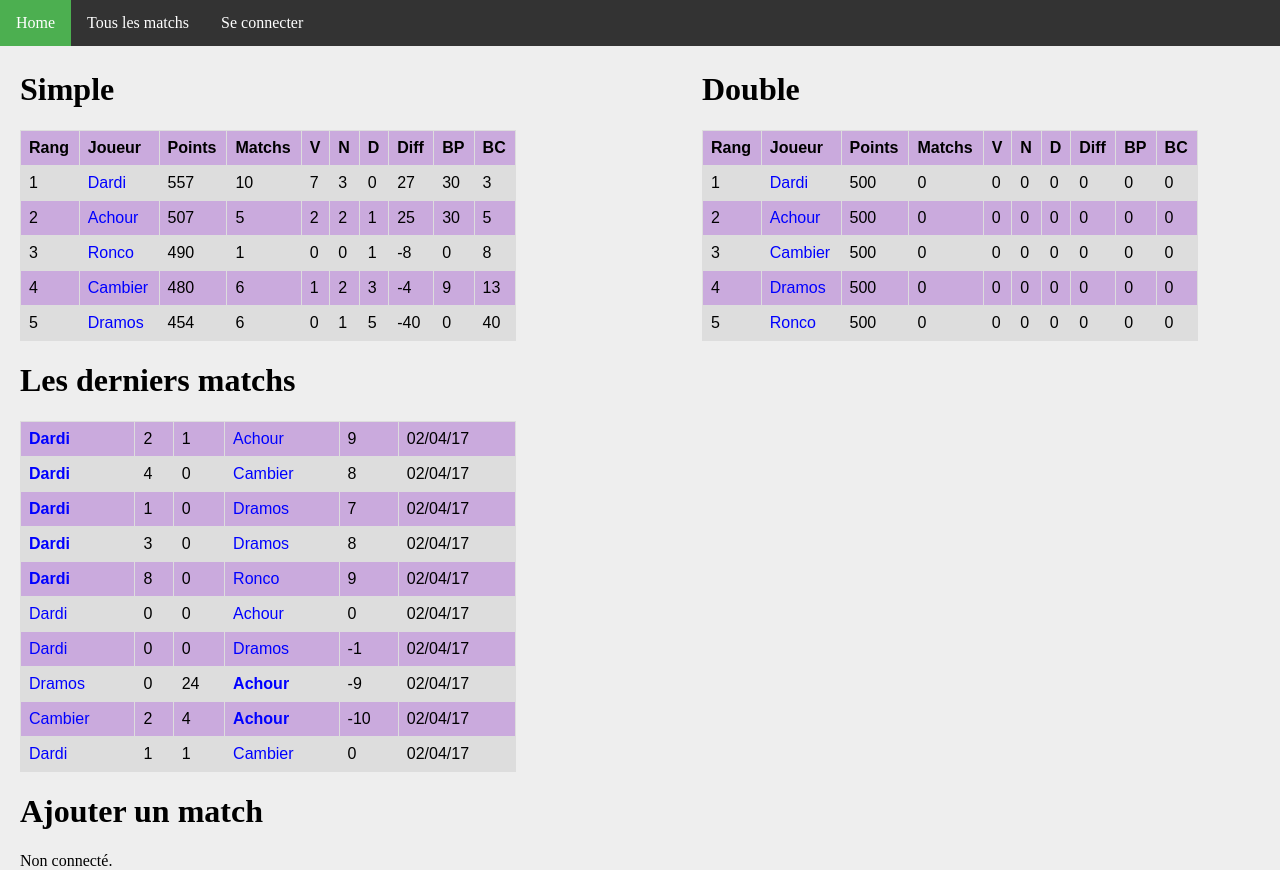
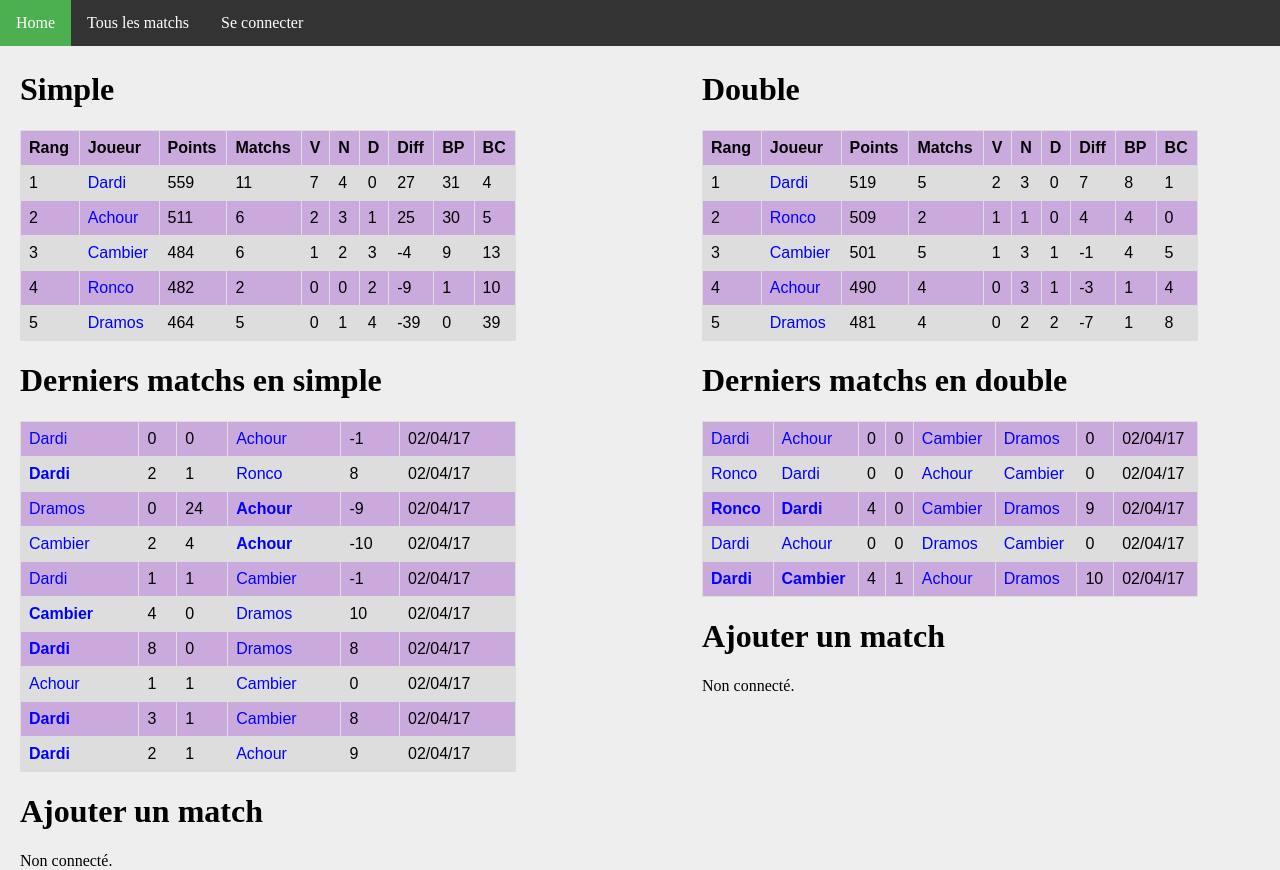
Before and after one commit to fandejuni/fifa, a Django app: page / in a window 1280 px wide. Run offline with Django 3.2, Linux system fonts and the light colour scheme; data comes from the database, SQL or seed files in the repository.

Commit message:
Version 1.0

```diff
--- a/ranking/models.py
+++ b/ranking/models.py
@@ -9,6 +9,7 @@ class Joueur(models.Model):
 
     # Simple
     simple_score = models.IntegerField(default=500)
+    simple_rang = models.IntegerField(default=0)
 
     simple_victoires = models.IntegerField(default=0)
     simple_nuls = models.IntegerField(default=0)
@@ -19,6 +20,7 @@ class Joueur(models.Model):
 
     # Double
     double_score = models.IntegerField(default=500)
+    double_rang = models.IntegerField(default=0)
 
     double_victoires = models.IntegerField(default=0)
     double_nuls = models.IntegerField(default=0)
@@ -82,9 +84,21 @@ class MatchDouble(models.Model):
     exterieur_2 = models.ForeignKey('Joueur', related_name = 'exte2')
     date = models.DateTimeField(auto_now=True)
     buts_domicile = models.IntegerField(default=0)
-    buts_exterieurs = models.IntegerField(default=0)
-    points_domicile = models.IntegerField(default=0)
-    points_exterieur = models.IntegerField(default=0)
+    buts_exterieur = models.IntegerField(default=0)
+    points = models.IntegerField(default=0)
+
+    @property
+    def winner(self):
+        if self.buts_domicile > self.buts_exterieur:
+            return 1.
+        elif self.buts_domicile < self.buts_exterieur:
+            return 0.
+        else:
+            return 0.5
 
     def __str__(self):
-        return buts_domicile
+        s = self.domicile_1.pseudo + ", "
+        s += self.domicile_2.pseudo + " - "
+        s += self.exterieur_1.pseudo + ", "
+        s += self.exterieur_2.pseudo
+        return s
--- a/ranking/templates/index.html
+++ b/ranking/templates/index.html
@@ -18,7 +18,7 @@
         </tr>
         {% for j in simple_ranking %}
         <tr>
-            <td>{{ forloop.counter }}</td>
+            <td>{{ j.simple_rang }}</td>
             <td><a class='joueur' href="{% url 'joueur' j.id %}">{{j.pseudo}}</a></td>
             <td>{{j.simple_score}}</td>
             <td>{{j.simple_matchs}}</td>
@@ -32,7 +32,7 @@
         {% endfor %}
     </table>
 
-    <h1>Les derniers matchs</h1>
+    <h1>Derniers matchs en simple</h1>
     <table>
         {% for m in simple_matchs %}
         <tr>
@@ -99,7 +99,7 @@
     </tr>
     {% for j in double_ranking %}
     <tr>
-        <td>{{ forloop.counter }}</td>
+        <td>{{ j.double_rang }}</td>
         <td><a class='joueur' href="{% url 'joueur' j.id %}">{{j.pseudo}}</a></td>
         <td>{{j.double_score}}</td>
         <td>{{j.double_matchs}}</td>
@@ -111,6 +111,78 @@
         <td>{{j.double_buts_contre}}</td>
     </tr>
     {% endfor %}
-</table>
+    </table>
+
+    <h1>Derniers matchs en double</h1>
+    <table>
+        {% for m in double_matchs %}
+        <tr>
+            <td {% if m.winner == 1 %} style='font-weight:bold'{% endif %} >
+                <a class="joueur" href="{% url 'joueur' m.domicile_1.id %}">{{m.domicile_1.pseudo}}</a>
+            </td>
+            <td {% if m.winner == 1 %} style='font-weight:bold'{% endif %} >
+                <a class="joueur" href="{% url 'joueur' m.domicile_2.id %}">{{m.domicile_2.pseudo}}</a>
+            </td>
+            <td>{{m.buts_domicile}}</td>
+            <td>{{m.buts_exterieur}}</td>
+            <td {% if m.winner == 0 %} style='font-weight:bold'{% endif %} >
+                <a class='joueur' href="{% url 'joueur' m.exterieur_1.id %}">{{m.exterieur_1.pseudo}}</a>
+            </td>
+            <td {% if m.winner == 0 %} style='font-weight:bold'{% endif %} >
+                <a class='joueur' href="{% url 'joueur' m.exterieur_2.id %}">{{m.exterieur_2.pseudo}}</a>
+            </td>
+            <td>{{m.points}}</td>
+            <td>{{m.date | date:'d/m/y'}}</td>
+        </tr>
+        {% endfor %}
+    </table>
+
+    <h1>Ajouter un match</h1>
+
+    {% if request.user.is_authenticated %}
+
+    {% if message %}<p><strong>{{ message }}</strong></p>{% endif %}
+    <form action="{% url 'traiter_match_double' %}" method='post'>
+        {% csrf_token %}
+
+        <label for="co">Coéquipier :</label>
+        <select name="co">
+            {% for j in double_ranking %}
+                <option value="{{j.id}}">{{j.pseudo}}</option>
+            {% endfor %}
+        </select>
+        <br/>
+
+        <label for="adv_1">Adversaire :</label>
+        <select name="adv_1">
+            {% for j in double_ranking %}
+                <option value="{{j.id}}">{{j.pseudo}}</option>
+            {% endfor %}
+        </select>
+        <br/>
+
+        <label for="adv_2">Adversaire :</label>
+        <select name="adv_2">
+            {% for j in double_ranking %}
+                <option value="{{j.id}}">{{j.pseudo}}</option>
+            {% endfor %}
+        </select>
+        <br/>
+
+
+        Score :
+        <input name="score_1" min="0" max="30" type="number" value="0"/>
+        -
+        <input name="score_2" min="0" max="30" type="number" value="0"/>
+
+
+        <br/><input type="submit" value="Valider"/>
+	</form>
+
+
+    {% else %}
+        Non connecté.
+    {% endif %}
+
 </div>
 {% endblock %}
--- a/ranking/urls.py
+++ b/ranking/urls.py
@@ -6,7 +6,9 @@ from . import views
 urlpatterns = [
     url(r'^joueur/(?P<joueur_id>[0-9]+)/$', views.detail_joueur, name='joueur'),
     url(r'^annuler/(?P<match_id>[0-9]+)/$', views.annuler_match, name='annuler'),
+    url(r'^annuler_double/(?P<match_id>[0-9]+)/$', views.annuler_match_double, name='annuler_double'),
     url(r'^traiter_match/$', views.traiter_match, name='traiter_match'),
+    url(r'^traiter_match_double/$', views.traiter_match_double, name='traiter_match_double'),
     url(r'^login/$', auth_views.login, {'template_name':'login.html'}, name='login'),
     url(r'^logout/$', auth_views.logout, {'next_page': '/'}, name='logout'),
     url(r'^recalculate/$', views.recalculate, name='recalculate'),
--- a/ranking/views.py
+++ b/ranking/views.py
@@ -11,11 +11,23 @@ def annuler_match(request, match_id):
     else:
         return redirect('index')
 
+def annuler_match_double(request, match_id):
+    m = get_object_or_404(MatchDouble, pk=match_id)
+    joueur = request.user.joueur
+    print(joueur)
+    print(m.domicile_1)
+    if joueur.id == m.domicile_1.id:
+        m.delete()
+        calculate()
+        return redirect('joueur', joueur.id)
+    else:
+        return redirect('index')
+
 def index(request):
     n_matchs = 10
     context = {
-        'simple_ranking': Joueur.objects.order_by('-simple_score').all(),
-        'double_ranking': Joueur.objects.order_by('-double_score').all(),
+        'simple_ranking': Joueur.objects.order_by('simple_rang').all(),
+        'double_ranking': Joueur.objects.order_by('double_rang').all(),
         'simple_matchs': MatchSimple.objects.order_by('-date').all()[:n_matchs],
         'double_matchs': MatchDouble.objects.order_by('-date').all()[:n_matchs],
     }
@@ -29,12 +41,21 @@ def all_matchs(request):
     return render(request, 'all_matchs.html', context)
 
 def detail_joueur(request, joueur_id):
+
     simples_1 = MatchSimple.objects.filter(domicile__id = joueur_id)
     simples_2 = MatchSimple.objects.filter(exterieur__id = joueur_id)
     simples = simples_1 | simples_2
+
+    doubles_1 = MatchDouble.objects.filter(domicile_1__id = joueur_id)
+    doubles_2 = MatchDouble.objects.filter(domicile_2__id = joueur_id)
+    doubles_3 = MatchDouble.objects.filter(exterieur_1__id = joueur_id)
+    doubles_4 = MatchDouble.objects.filter(exterieur_2__id = joueur_id)
+    doubles = doubles_1 | doubles_2 | doubles_3 | doubles_4
+
     context = {
         'joueur': get_object_or_404(Joueur, pk=joueur_id),
         'simple_matchs': simples.order_by('-date').all(),
+        'double_matchs': doubles.order_by('-date').all(),
     }
     return render(request, 'joueur.html', context)
 
@@ -44,11 +65,35 @@ def traiter_match(request):
         j2 = get_object_or_404(Joueur, pk=request.POST['adv'])
         s1 = int(request.POST['score_1'])
         s2 = int(request.POST['score_2'])
-        if j1.id != j2.id and 0 <= s1 <= 30 and 0 <= s2 <= 30:
+        if j1 != j2 and 0 <= s1 <= 30 and 0 <= s2 <= 30:
             m = MatchSimple(domicile=j1, exterieur=j2, buts_domicile=s1, buts_exterieur=s2)
             m.save()
             calculate()
     return redirect('index')
+
+def traiter_match_double(request):
+    if request.user.is_authenticated:
+        j1 = request.user.joueur
+        j2 = get_object_or_404(Joueur, pk=request.POST['co'])
+        j3 = get_object_or_404(Joueur, pk=request.POST['adv_1'])
+        j4 = get_object_or_404(Joueur, pk=request.POST['adv_2'])
+        s1 = int(request.POST['score_1'])
+        s2 = int(request.POST['score_2'])
+        b = True
+        b = b and j1 != j2
+        b = b and j1 != j3
+        b = b and j1 != j4
+        b = b and j2 != j3
+        b = b and j2 != j4
+        b = b and j3 != j4
+        b = b and 0 <= s1 <= 30
+        b = b and 0 <= s2 <= 30
+        if b:
+            m = MatchDouble(domicile_1=j1, domicile_2=j2, exterieur_1 = j3, exterieur_2 = j4, buts_domicile=s1, buts_exterieur=s2)
+            m.save()
+            calculate()
+    return redirect('index')
+
 
 def recalculate(request):
     calculate()
@@ -73,7 +118,7 @@ def calculate():
 
         j.save()
 
-    for m  in MatchSimple.objects.order_by('date').all():
+    for m in MatchSimple.objects.order_by('date').all():
 
         j1 = m.domicile
         j2 = m.exterieur
@@ -100,7 +145,7 @@ def calculate():
 
         D = j1.simple_score - j2.simple_score
         p = 1. / (1. + 10**(-D/400.))
-        points = 20 * (W - p)
+        points = int(20 * (W - p))
 
         m.points = points
         m.save()
@@ -110,3 +155,69 @@ def calculate():
 
         j1.save()
         j2.save()
+
+    for m in MatchDouble.objects.order_by('date').all():
+
+        j1 = m.domicile_1
+        j2 = m.domicile_2
+        j3 = m.exterieur_1
+        j4 = m.exterieur_2
+
+        j1.double_buts_pour += m.buts_domicile
+        j2.double_buts_pour += m.buts_domicile
+        j1.double_buts_contre += m.buts_exterieur
+        j2.double_buts_contre += m.buts_exterieur
+
+        j3.double_buts_pour += m.buts_exterieur
+        j4.double_buts_pour += m.buts_exterieur
+        j3.double_buts_contre += m.buts_domicile
+        j4.double_buts_contre += m.buts_domicile
+
+        W = m.winner
+
+        if W == 1:
+            j1.double_victoires +=1
+            j2.double_victoires +=1
+            j3.double_defaites += 1
+            j4.double_defaites += 1
+
+        elif W == 0:
+            j3.double_victoires += 1
+            j4.double_victoires += 1
+            j1.double_defaites += 1
+            j2.double_defaites += 1
+
+        else:
+            j1.double_nuls += 1
+            j2.double_nuls += 1
+            j3.double_nuls += 1
+            j4.double_nuls += 1
+
+        D = (j1.double_score + j2.double_score) - (j3.double_score + j4.double_score)
+        p = 1. / (1. + 10**(-D/800.)) # 800 car on "divise" D par 2
+        points = int(20 * (W - p))
+
+        m.points = points
+        m.save()
+
+        j1.double_score += points
+        j2.double_score += points
+        j3.double_score -= points
+        j4.double_score -= points
+
+        j1.save()
+        j2.save()
+        j3.save()
+        j4.save()
+
+    i = 1
+    for j in Joueur.objects.order_by('-simple_score').all():
+        j.simple_rang = i
+        j.save()
+        i += 1
+
+    i = 1
+    for j in Joueur.objects.order_by('-double_score').all():
+        j.double_rang = i
+        j.save()
+        i += 1
```
Also changed, not shown: ranking/templates/all_matchs.html (+22 -0 lines), ranking/templates/joueur.html (+34 -2 lines), db.sqlite3.
